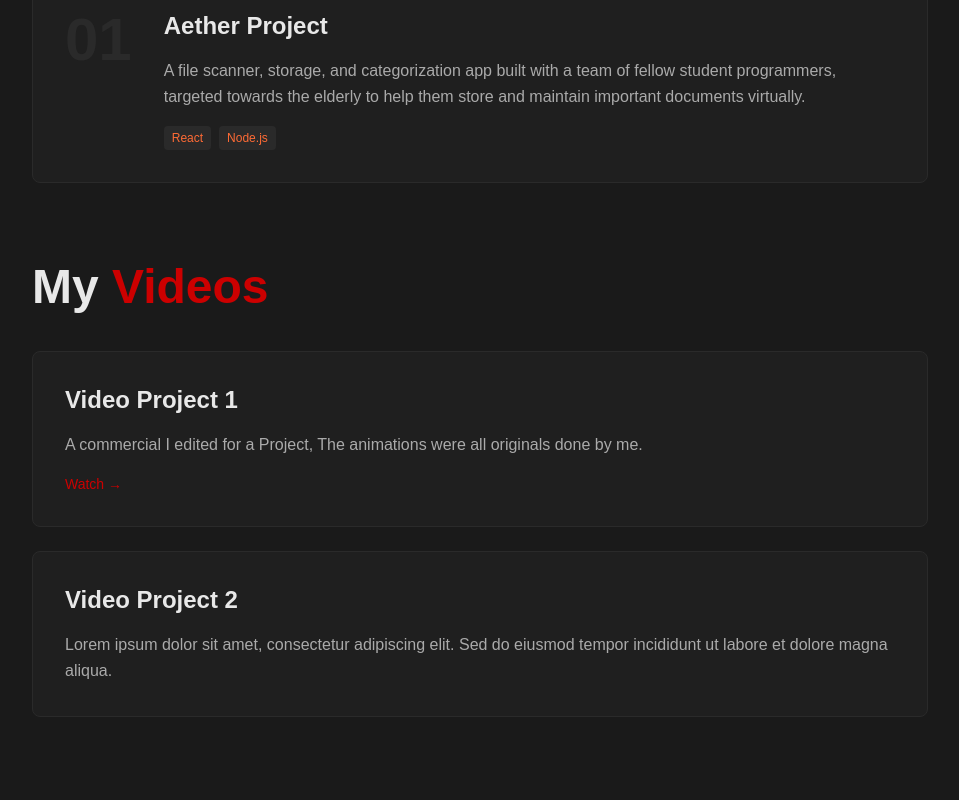
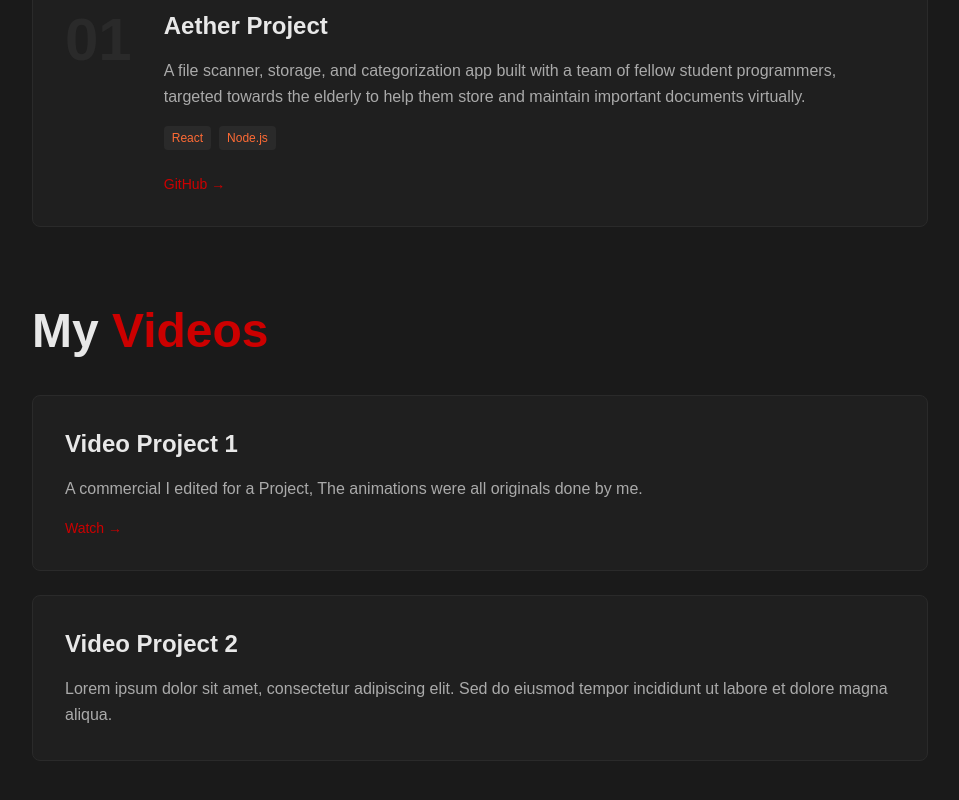
Before and after one commit to trevor-tanlines/PortfolioV1, a React (Vite) app: page / in a window 1280 px wide. Shown: the part 1791-2591 px from the top of the page, without its empty margins (160-1119 px from the left). Built offline with nearby package versions, Linux system fonts and the light colour scheme.

Commit message:
fixed the links for the video and github link

```diff
--- a/src/components/Projects.jsx
+++ b/src/components/Projects.jsx
@@ -64,6 +64,29 @@ function ProjectCard({ project, index }) {
             </span>
           ))}
       </div>
+
+<div className="flex gap-4 mt-2">
+    {project.githubLink && (
+
+        <a href={project.githubLink}
+            className="text-sm text-[#cc0000] hover:text-[#ff6b35] transition-colors duration-200"
+            target="_blank"
+            rel="noreferrer"
+        >
+            GitHub →
+        </a>
+    )}
+    {project.liveLink && (
+
+        <a href={project.liveLink}
+            className="text-sm text-[#cc0000] hover:text-[#ff6b35] transition-colors duration-200"
+            target="_blank"
+            rel="noreferrer"
+        >
+            Live Site →
+        </a>
+    )}
+</div>
 
       </div>
     </motion.div>
```
